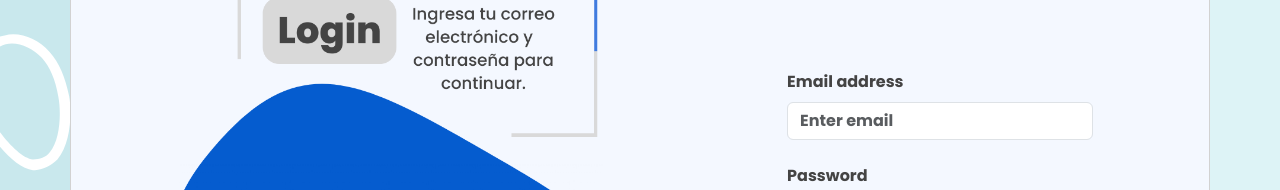
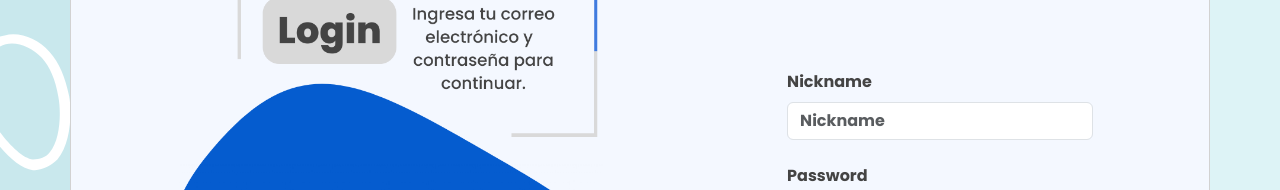
Before and after one commit to oskr918/integrador-frontend, a React (Create React App) app: page /login in a window 1280 px wide. Shown: the part 237-427 px from the top of the page. Built offline with nearby package versions, Linux system fonts and the light colour scheme.

Commit message:
modificacion login

```diff
--- a/src/Login.js
+++ b/src/Login.js
@@ -2,12 +2,12 @@ import React, { useState } from 'react';
 import { Button, Form } from 'react-bootstrap';
 
 const Login = () => {
-  const [email, setEmail] = useState('');
+  const [nickname, setEmail] = useState('');
   const [password, setPassword] = useState('');
 
   const handleSubmit = (event) => {
     event.preventDefault();
-    console.log(`Email: ${email}, Password: ${password}`);
+    console.log(`Email: ${nickname}, Password: ${password}`);
   };
 
   return (
@@ -19,11 +19,11 @@ const Login = () => {
             <div class="card-img-overlay">
               <Form onSubmit={handleSubmit} id="izq">
                 <Form.Group controlId="formBasicEmail">
-                  <Form.Label>Email address</Form.Label>
+                  <Form.Label>Nickname</Form.Label>
                   <Form.Control
-                    type="email"
-                    placeholder="Enter email"
-                    value={email}
+                    type="text"
+                    placeholder="Nickname"
+                    value={nickname}
                     onChange={(event) => setEmail(event.target.value)}
                   />
                 </Form.Group>
```
